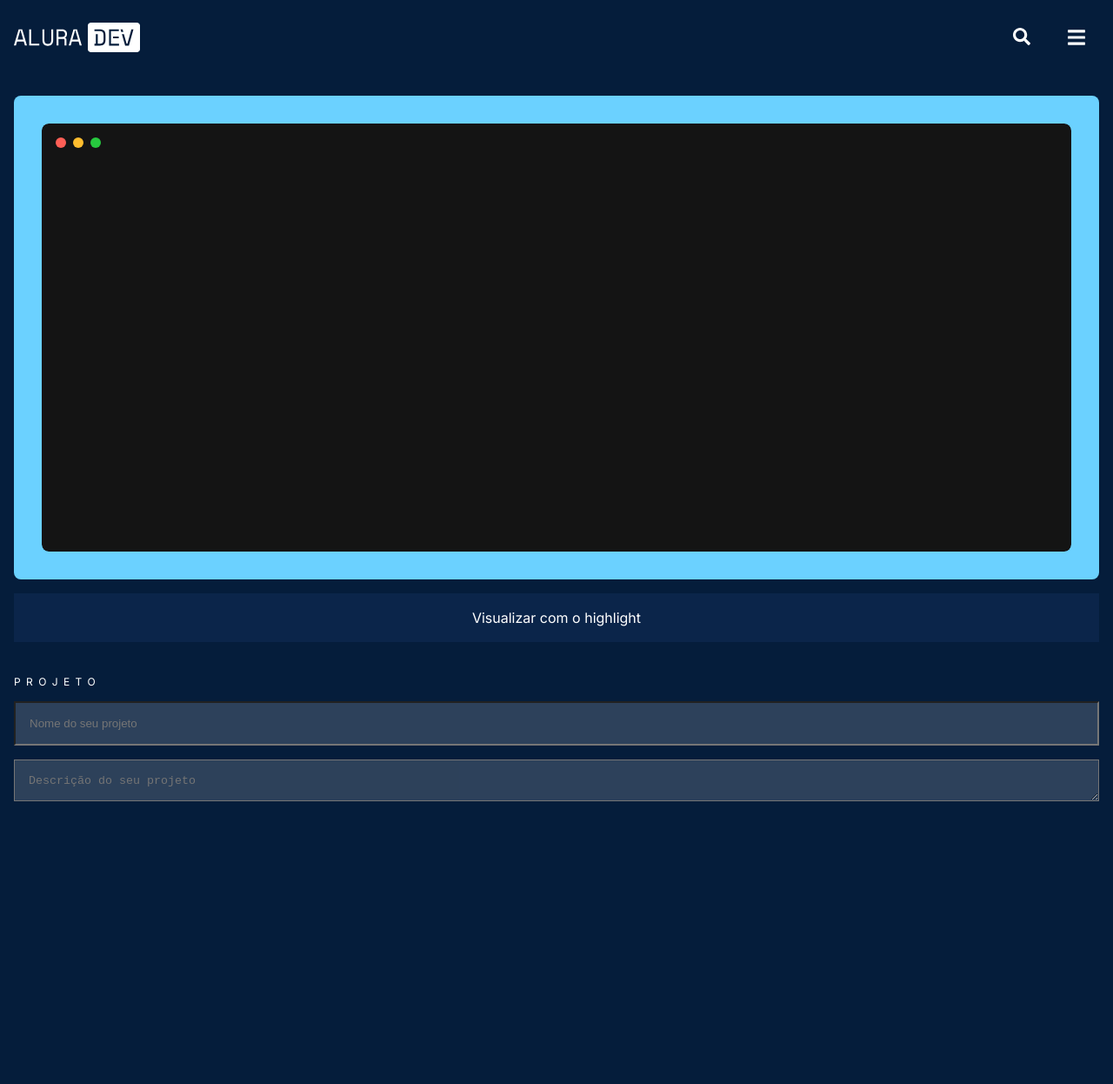
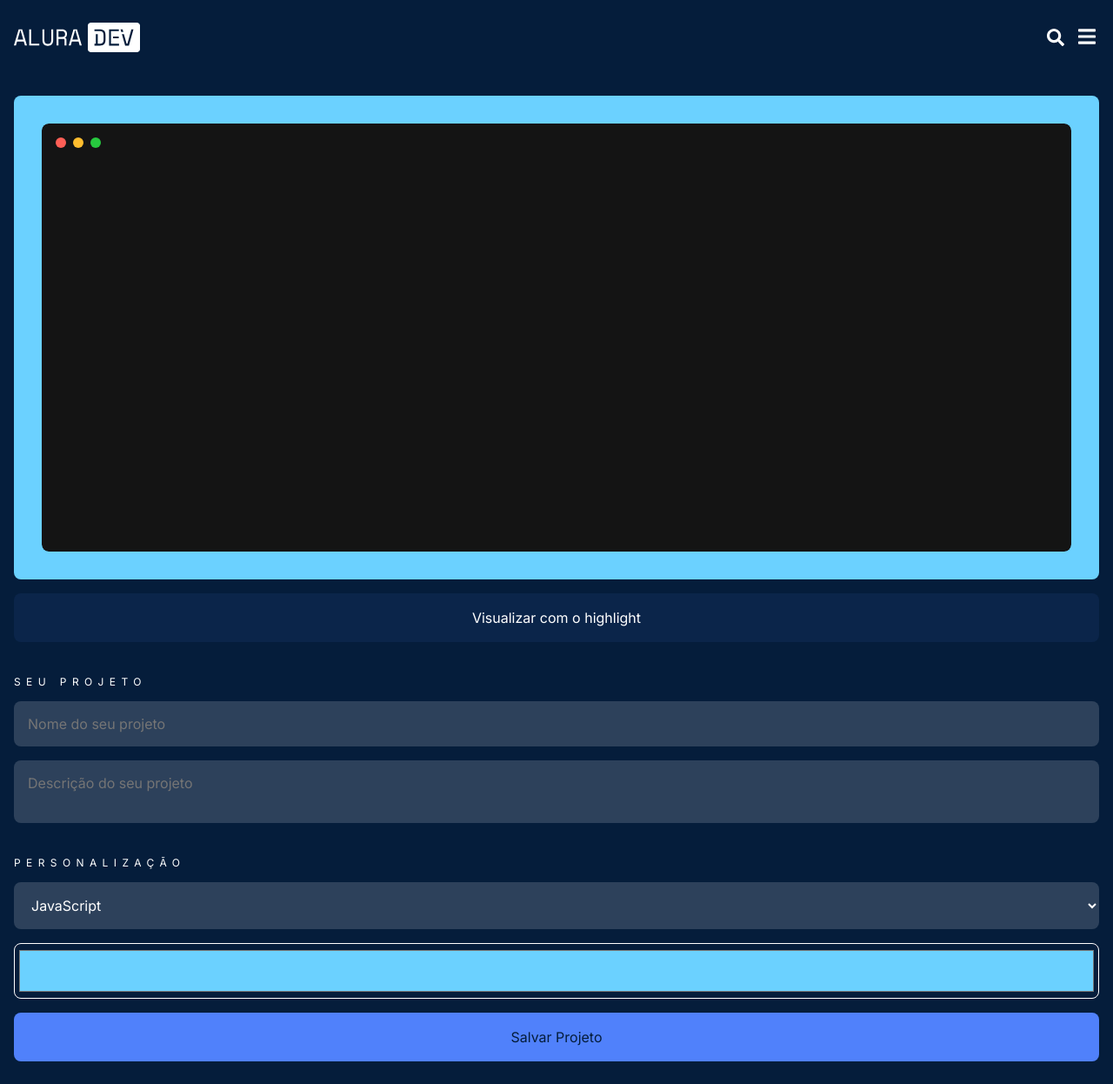
Before and after one commit to igo-mgoncalvs/AluraChallenge_Front-End, a Jekyll site: the page index.html, which Jekyll copies as it is, in a window 1280 px wide. Shown: the whole page at 87% size. Built offline with Jekyll 4.4.1, drawn with Linux system fonts in a browser that asks for light colours; before the commit the page ends 947 px from its top, so only the background shows below that.

Commit message:
Configuração mobile

```diff
--- a/css/base.css
+++ b/css/base.css
@@ -1,6 +1,9 @@
 :root {
     --azul-escuro: #051D3B;
     --ciano: #6BD1FF;
+    --azul-claro: #5081FB;
+    --azul-claro-upacidade: #5081FB29;
+    --fundo-menu: #2D415B;
     --branco:#FFFFFF;
     --preto: #141414;
     --botao-highlight:#5081FB14;
@@ -20,6 +23,15 @@
 
 /*Cabeçalho*/
 
+
+.logo {
+    display: block;
+}
+
+.logo__mobile {
+    display: none;
+}
+
 .cabecalho{
     display: flex;
     align-items: center;
@@ -27,5 +39,102 @@
 }
 
 .cabecalho__icone {
-    margin: 0 1rem;
+    display: flex;
+    margin-left: 1rem;
 }
+
+.icone-menu{
+    background-image:url(../img/Menu.svg);
+    background-repeat: no-repeat;
+    width: 1.5rem;
+}
+
+.icone-fechar {
+    background-image:url(../img/Fechar.svg);
+    background-repeat: no-repeat;
+    width: 1.5rem;
+}
+
+.cabecalho__icone:focus {
+    padding: 600px;
+}
+
+.barradepesquisa {
+    display: none;
+}
+
+.barradepesquisa__mobile{
+    display: flex;
+}
+
+.barradepesquisa-style:focus{
+    box-shadow: 0 0 0 0;
+    outline: 0;
+}
+
+.barradepesquisa-style {
+    background-color: var(--input-cinza);
+    border: none;
+    border-radius: 8px;
+    padding: 5px;
+    width: 100%;
+    height: 2rem;
+    resize: none;
+    font-family: var(--inter);
+    font-size: 1rem;
+    color: var(--branco);
+}
+
+.menu {
+    display: none;
+}
+
+.menu__mobile{
+    display: block;
+    position: absolute;
+    padding: 1.5rem;
+    left: calc(100vw - 250px);
+    top: 4.5rem;
+    height: 100%;
+    background-color: var(--fundo-menu);
+    font-size: 16px;
+    letter-spacing: 0;
+}
+
+
+.menu__mobile ul {
+    border: 0 var(--input-cinza) solid;
+    border-bottom-width: 1px;
+    padding-bottom: 1rem;
+}
+
+.menu__mobile a {
+    display: flex;
+    align-items: center;
+    margin: 0 16px 16px 0;
+    color: var(--branco);
+    text-decoration: none;
+}
+
+.menu__icone {
+    background-color: var(--azul-claro-upacidade);
+    margin-right: 16px;
+    border-radius: 16px;
+    padding: 1rem 0.8rem;
+}
+
+.ativa {
+    background-color: var(--azul-claro);
+}
+
+.perfil {
+    margin-top: 2rem;
+    display: flex;
+    align-items: center;
+}
+
+.perfil__foto {
+    border-radius: 100%;
+    width: 3rem;
+    margin-right: 16px;
+}
--- a/css/reset.css
+++ b/css/reset.css
@@ -18,7 +18,6 @@
 time, mark, audio, video {
 	margin: 0;
 	padding: 0;
-	border: 0;
 	font-size: 100%;
 	vertical-align: baseline;
 }
--- a/css/style.css
+++ b/css/style.css
@@ -44,10 +44,11 @@
     outline: 0;
 }
 
-.editor__button {
+button {
     background-color: var(--botao-highlight);
     margin: 1rem 0 0 0;
     border: none;
+    border-radius: 8px;
     padding: 1rem;
     color: var(--branco);
     font-family: var(--inter);
@@ -58,7 +59,7 @@
 
 /*Projeto*/
 
-.projeto {
+.titulo {
     display: flex;
     flex-direction: column;
     margin-top: 2.5rem;
@@ -68,7 +69,18 @@
 .projeto__input {
     background-color: var(--input-cinza);
     margin-top: 1rem;
+    border: none;
+    border-radius: 8px;
     width: 100%;
+    resize: none;
+    font-family: var(--inter);
+    font-size: 1rem;
+    color: var(--branco);
+}
+
+.projeto__input:focus {
+    box-shadow: 0 0 0 0;
+    outline: 0;
 }
 
 .nome {
@@ -79,5 +91,28 @@
 .descricao {
     padding: 1rem;
     box-sizing: border-box;
-    height: 48px;
+    flex-grow: 1;
+    height: 4.5rem;
 }
+
+.selecao {
+    padding: 1rem;
+}
+
+option {
+    background-color: var(--azul-escuro);
+}
+
+.color {
+    background-color: var(--azul-escuro);
+    border-style: solid;
+    border-width: 1px;
+    border-radius: 8px;
+    padding: 0.2rem;
+    height: 4rem;
+}
+
+.salvar {
+    background-color: var(--azul-claro);
+    color: var(--azul-escuro);
+}
--- a/index.html
+++ b/index.html
@@ -5,33 +5,75 @@
     <meta name="viewport" content="width=device-width, initial-scale=1.0">
     <title>AluraDEV</title>
     <link href="https://fonts.googleapis.com/css2?family=Inter:wght@400;700&family=Roboto&display=swap" rel="stylesheet">
+    <link rel="stylesheet" href="">
     <link rel="stylesheet" href="css/reset.css">
     <link rel="stylesheet" href="css/base.css">
     <link rel="stylesheet" href="css/style.css">
+
 </head>
 <body>
     <header class="cabecalho">
-        <img src="img/Logo.svg" alt="Logo do Alu raDEV">
-        <div>
-            <img src="img/Lupa.svg" class="cabecalho__icone" alt="Abrir barra  de pesquisa">
-            <img src="img/Menu.svg" class="cabecalho__icone" alt="Abrir Menu" >
+        <div class="barradepesquisa">
+            <input type="text" name="Barra de Pesquisa" class="barradepesquisa-style" placeholder="Busque por algo">
         </div>
+
+        <img src="img/Logo.svg" class="logo" alt="Logo do Alu raDEV">
+        <div class="cabecalho__icone">
+            <img src="img/Lupa.svg" class="cabecalho__icone icone-lupa" alt="Abrir barra de pesquisa">
+            <i class="cabecalho__icone icone-menu"></i>
+        </div>
+
     </header>
 
     <main>
+        <nav class="menu">
+            <ul>
+                <li>
+                    <a href="index.html">
+                    <img src="img/Code.svg" alt="Ir para editor de código" class="menu__icone ativa">
+                    Editor de código
+                    </a>
+                </li>
+                <li>
+                    <a href="#">
+                    <img src="img/Comunidade.svg" alt="Ir para Comunidade" class="menu__icone">
+                    Comunidade
+                    </a>
+                </li>
+            </ul>
+
+            <div class="perfil">
+                <img src="img/unnamed.webp" alt="Foto de perfil" class="perfil__foto">
+                <p>Igor M.G.</p>
+            </div>
+        </nav>
+
         <section class="editor">
             <div class="editor__color" >
                 <code class="editor__code" contenteditable="true" maxlength="200"></code>
             </div>
-            <button class="editor__button">Visualizar com o highlight</button>
+            <button class="button">Visualizar com o highlight</button>
         </section>
 
-        <section class="projeto">
-            <p class="projeto__titulo">PROJETO</p>
+        <section class="titulo">
+            <p>SEU PROJETO</p>
             <input type="text" name="Nome do Projeto" placeholder="Nome do seu projeto" class="projeto__input nome">
             <textarea type="text" name="Descrição do Projeto" placeholder="Descrição do seu projeto" class="projeto__input descricao" maxlength="200"></textarea>
         </section>
 
+        <section class="titulo">
+            <p>PERSONALIZAÇÃO</p>
+            <select name="value" class="projeto__input selecao">
+                <option value="JavaScript" class="selecao">JavaScript</option>
+                <option value="HTML" class="selecao">HTML</option>
+                <option value="CSS" class="selecao">CSS</option>
+            </select>
+            <input type="color" value="#6BD1FF" class="projeto__input color">
+
+            <button class="salvar">Salvar Projeto</button>
+        </section>
+
     </main>
+    <script src="js/main.js"></script>
 </body>
 </html>
--- /dev/null
+++ b/js/main.js
@@ -0,0 +1,18 @@
+const botaoMenu = document.querySelector ('.icone-menu')
+const menu = document.querySelector ('.menu')
+
+const botaoLupa = document.querySelector ('.icone-lupa')
+const logo = document.querySelector ('.logo')
+const barradePesquisa = document.querySelector ('.barradepesquisa')
+
+
+
+botaoMenu.addEventListener ('click', () => {
+    menu.classList.toggle ('menu__mobile')
+    botaoMenu.classList.toggle ('icone-fechar')
+});
+
+botaoLupa.addEventListener ('click', () => {
+    logo.classList.toggle ("logo__mobile")
+    barradePesquisa.classList.toggle ("barradepesquisa__mobile")
+})
```
